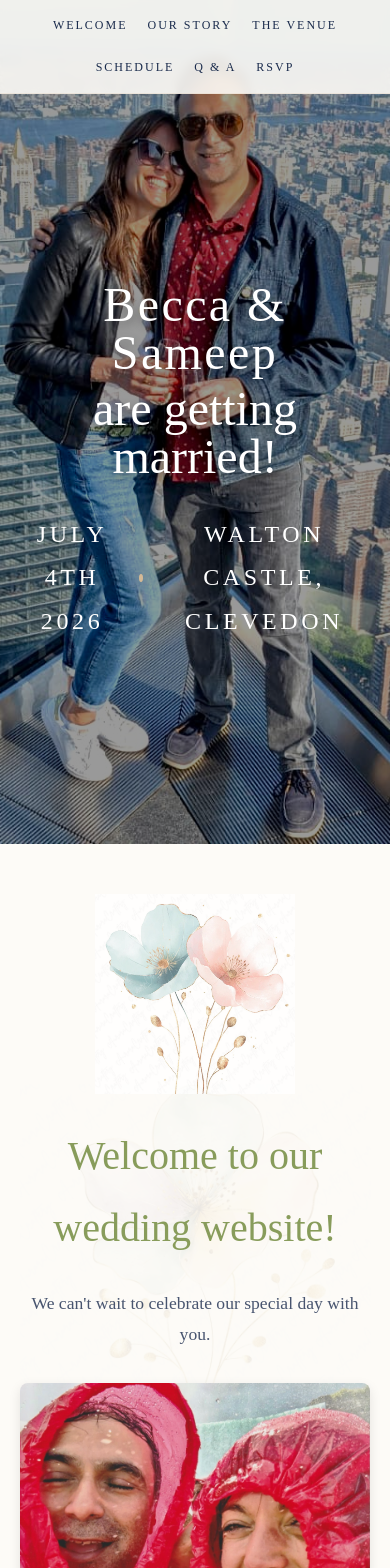
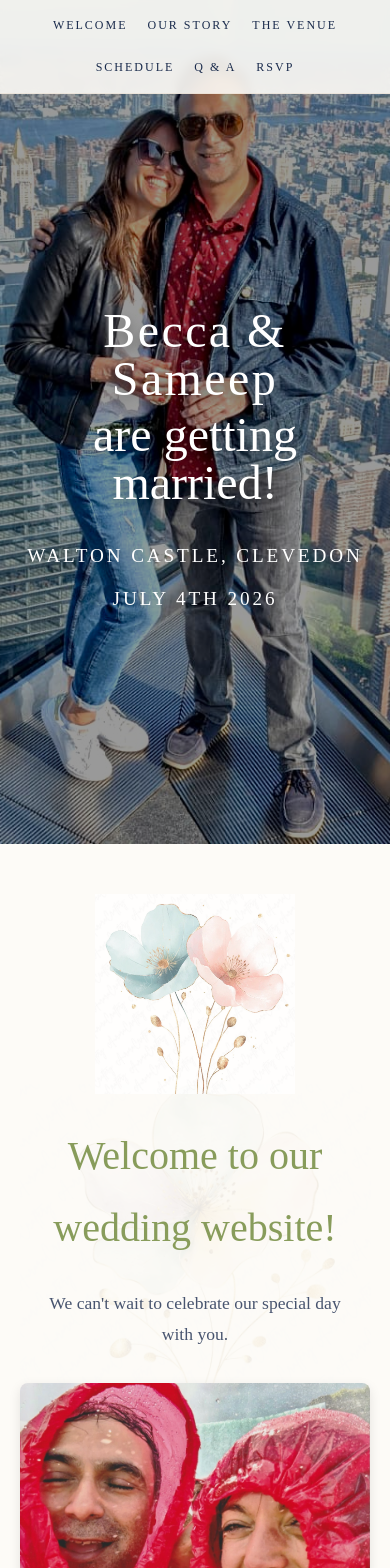
Before and after one commit to Mileseypoo/wedding-site, a Next.js app: page / in a window 390 px wide. Shown: the top 1568 px of the page. Built offline with nearby package versions, Linux system fonts and the light colour scheme; no server answers; the database is empty.

Commit message:
Update mobile styling to fix text overflow and organize hero section

```diff
--- a/src/app/globals.css
+++ b/src/app/globals.css
@@ -529,3 +529,19 @@ img {
   background-color: var(--foreground);
   color: white;
 }
+
+@media (max-width: 767px) {
+  .hero-date {
+    flex-direction: column-reverse;
+    gap: 8px;
+    font-size: 1.2rem;
+  }
+  .hero-date .dot-separator {
+    display: none;
+  }
+  .section-text {
+    padding: 0 15px;
+    word-wrap: break-word;
+    overflow-wrap: break-word;
+  }
+}
```
